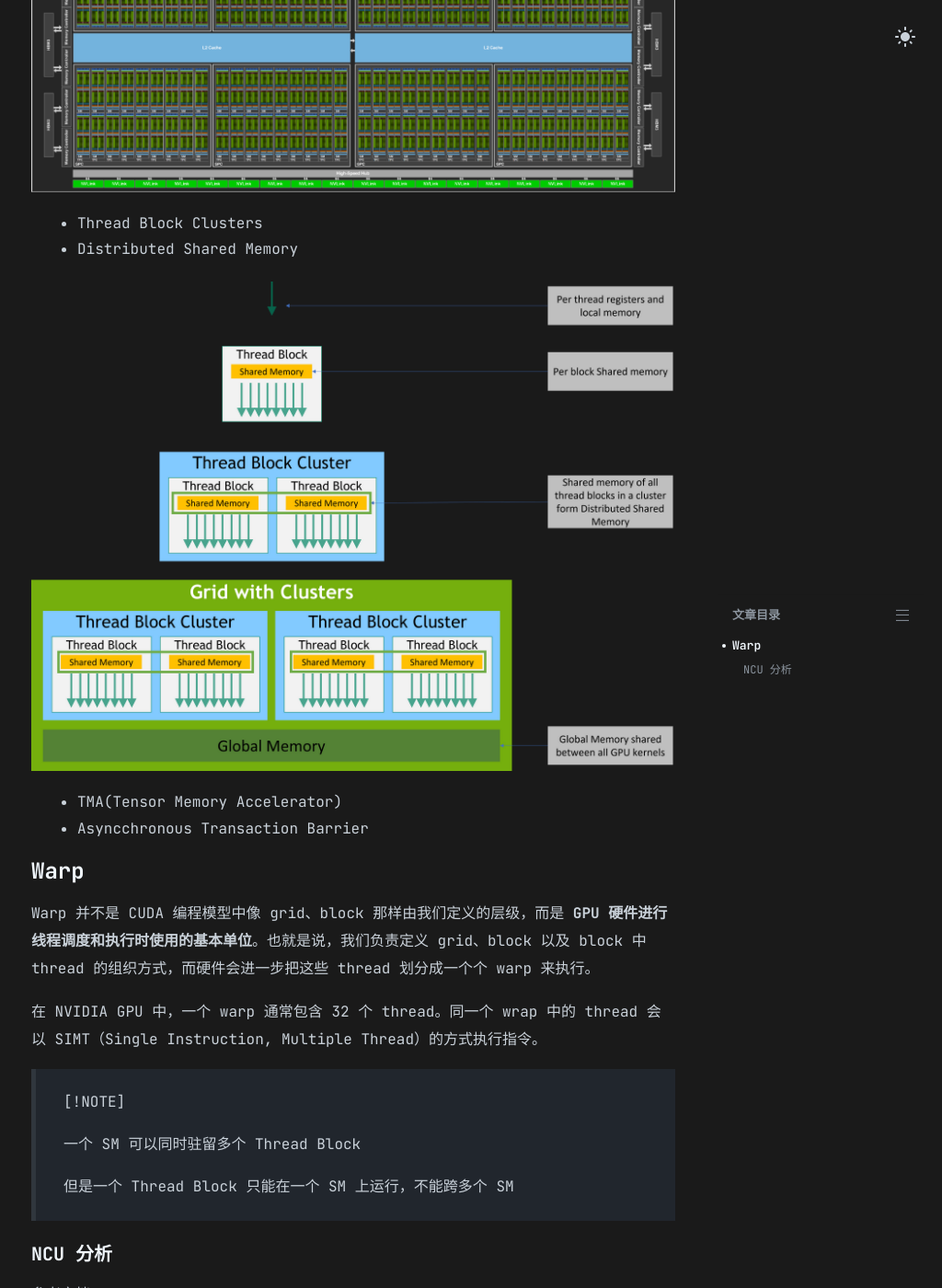
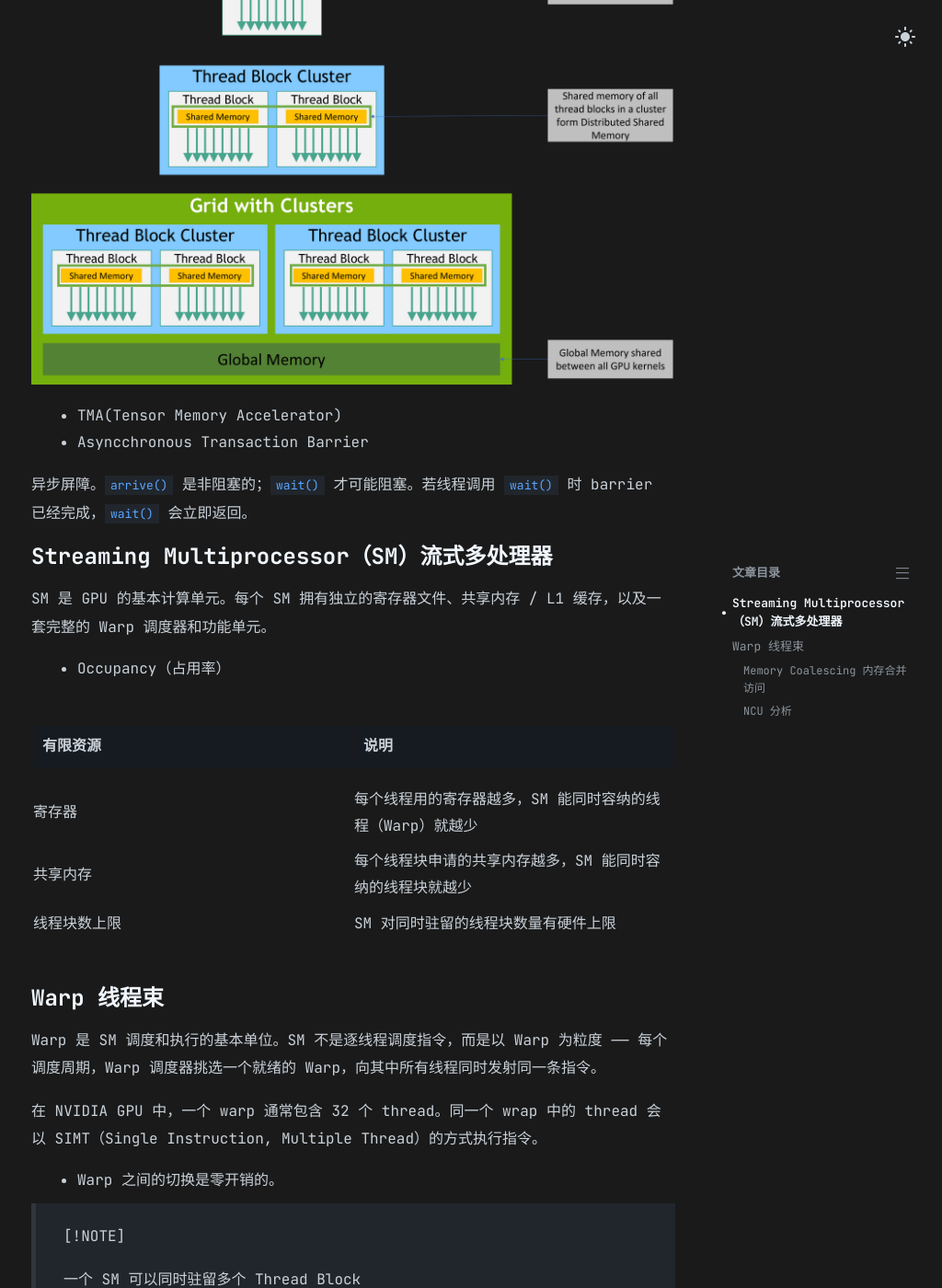
Before and after one commit to 42Sonder/42Sonder.github.io, a Jekyll site: the page built from _posts/2026-09-11-Hopper.md, in a window 1280 px wide and 1400 px high, scrolled down 2554 px. Shown: the whole window at 92% size, without its empty margins (256-1280 px from the left). Built offline with Jekyll 4.4.1, drawn with Linux system fonts in a browser that asks for light colours; comment, search, counter and statistics services are not loaded; some of the changed text lies outside the part shown.

Commit message:
Refine Hopper post and remove obsolete image

```diff
--- a/_posts/2026-09-11-Hopper.md
+++ b/_posts/2026-09-11-Hopper.md
@@ -7,40 +7,49 @@ typora-copy-images-to: ../images/2026-09-11
 typora-root-url: /Volumes/Yu2025/san/Code/42Sonder.github.io/
 ---
 
-> - SM，Streaming Multiprocessor，流式多处理器
 > - GPU，Graphics Process Unit，图形处理器单元
 > - GPC，Global Processor Cluster，全局处理器集群
 > - Tensor Core，张量核心
 > - SFU，Special Function Unit，特殊函数单元
 
+![GH100 逻辑视图](/images/2026-09-11/v2-92b3441721f9515733beff03cd938b65.jpg)
+
 - 256KB of combined shared memory and L1 data cache
 - Shared Memory Size / SM : configurable up to 228KB
 
-![A2B51189-404A-4BFF-9942-081AE0901832-c54ef8f9](/images/2026-09-11/A2B51189-404A-4BFF-9942-081AE0901832-c54ef8f9.png)
-
-> [!IMPORTANT]
->
-> 总览
-
-![GH100 逻辑视图](/images/2026-09-11/v2-92b3441721f9515733beff03cd938b65.jpg)
-
-![304DD60E-756B-4EE5-88F8-EDBB7E6AF237-4c0b44c7](/images/2026-09-11/304DD60E-756B-4EE5-88F8-EDBB7E6AF237-4c0b44c7.png)
+![Nvidia H100 SM](/images/2026-09-11/304DD60E-756B-4EE5-88F8-EDBB7E6AF237-4c0b44c7.png)
 
 ![3FB10D67-A53D-4E6A-8779-AAC2DD7A4963-858ce44f](/images/2026-09-11/3FB10D67-A53D-4E6A-8779-AAC2DD7A4963-858ce44f.png)
 
 - Thread Block Clusters
-- Distributed Shared Memory
+- Distributed Shared Memory：所有在同一个 Thread Block Cluster 里面的每一个 CTA，都可以对分布在不同 CTA 里面的 Shared Memory 共同进行读/写以及原子操作。
 
 ![Thread Block Clusters](/images/2026-09-11/v2-052ff52f2dd2cb2b3594258f35b238b0_1440w.png)
 
 - TMA(Tensor Memory Accelerator)
 - Asyncchronous Transaction Barrier
 
-## Warp
+异步屏障。`arrive()` 是非阻塞的；`wait()` 才可能阻塞。若线程调用 `wait()` 时 barrier 已经完成，`wait()` 会立即返回。
 
-Warp 并不是 CUDA 编程模型中像 grid、block 那样由我们定义的层级，而是 **GPU 硬件进行线程调度和执行时使用的基本单位**。也就是说，我们负责定义 grid、block 以及 block 中 thread 的组织方式，而硬件会进一步把这些 thread 划分成一个个 warp 来执行。
+## Streaming Multiprocessor（SM）流式多处理器
+
+SM 是 GPU 的基本计算单元。每个 SM 拥有独立的寄存器文件、共享内存/L1 缓存，以及一套完整的 Warp 调度器和功能单元。
+
+- Occupancy（占用率）
+
+| 有限资源     | 说明                                                      |
+| ------------ | --------------------------------------------------------- |
+| 寄存器       | 每个线程用的寄存器越多，SM 能同时容纳的线程（Warp）就越少 |
+| 共享内存     | 每个线程块申请的共享内存越多，SM 能同时容纳的线程块就越少 |
+| 线程块数上限 | SM 对同时驻留的线程块数量有硬件上限                       |
+
+## Warp 线程束
+
+Warp 是 SM 调度和执行的基本单位。SM 不是逐线程调度指令，而是以 Warp 为粒度——每个调度周期，Warp 调度器挑选一个就绪的 Warp，向其中所有线程同时发射同一条指令。
 
 在 NVIDIA GPU 中，一个 warp 通常包含 32 个 thread。同一个 wrap 中的 thread 会以 SIMT（Single Instruction, Multiple Thread）的方式执行指令。
+
+- Warp 之间的切换是零开销的。
 
 > [!NOTE]
 >
@@ -48,8 +57,13 @@ Warp 并不是 CUDA 编程模型中像 grid、block 那样由我们定义的层
 >
 > 但是一个 Thread Block 只能在一个 SM 上运行，不能跨多个 SM
 
+### Memory Coalescing 内存合并访问
+
 ### NCU 分析
 
 参考文档：
 
 <https://developer.nvidia.com/blog/nvidia-hopper-architecture-in-depth/>
+
+- [ ] [NVIDIA CUDA C++ Programming Guide](https://docs.nvidia.com/cuda/cuda-programming-guide/index.html)
+- [ ] [CUDA C++ Best Practices Guide](https://docs.nvidia.com/cuda/cuda-c-best-practices-guide/index.html)
```
Also changed, not shown: 1 other file.
